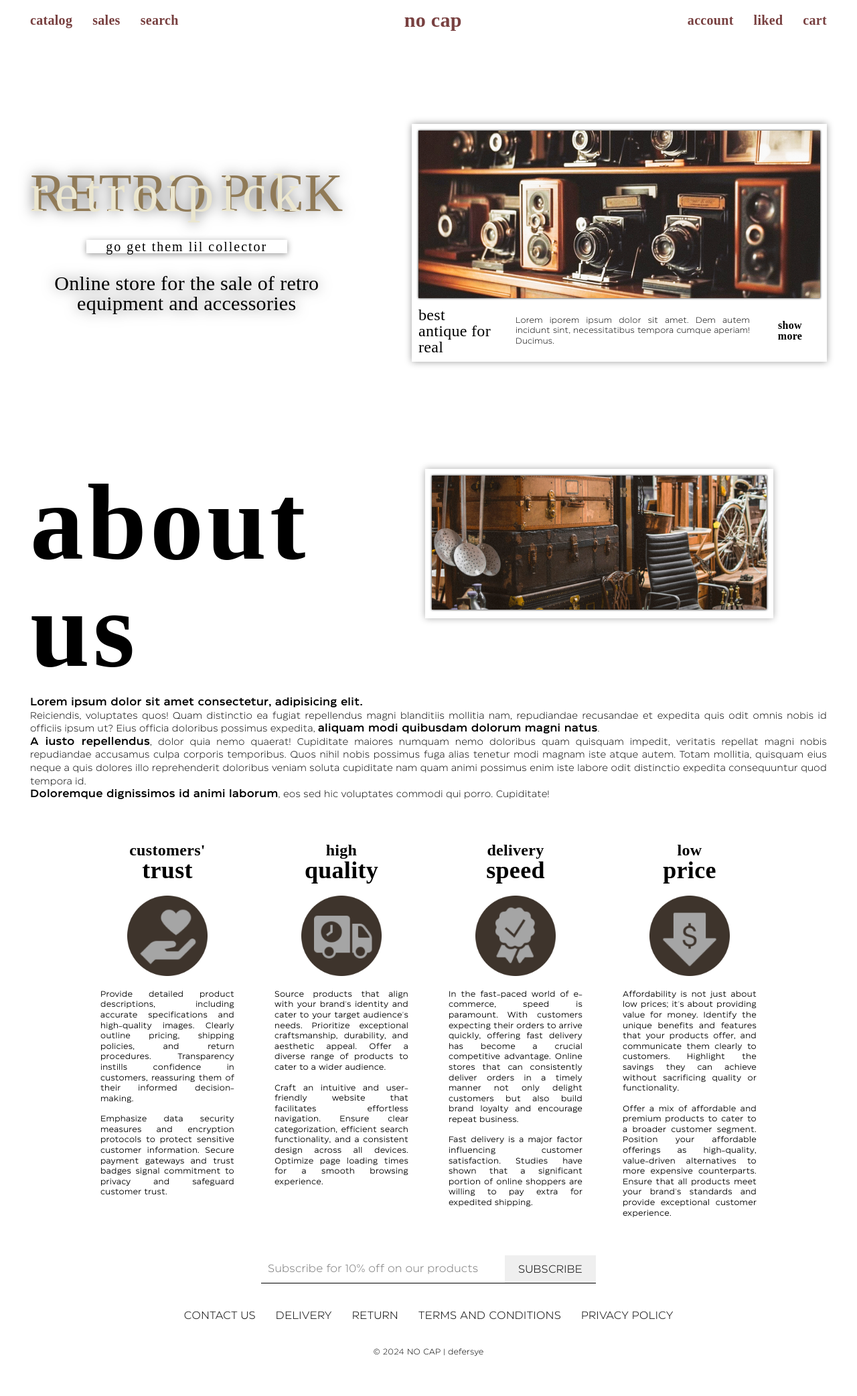
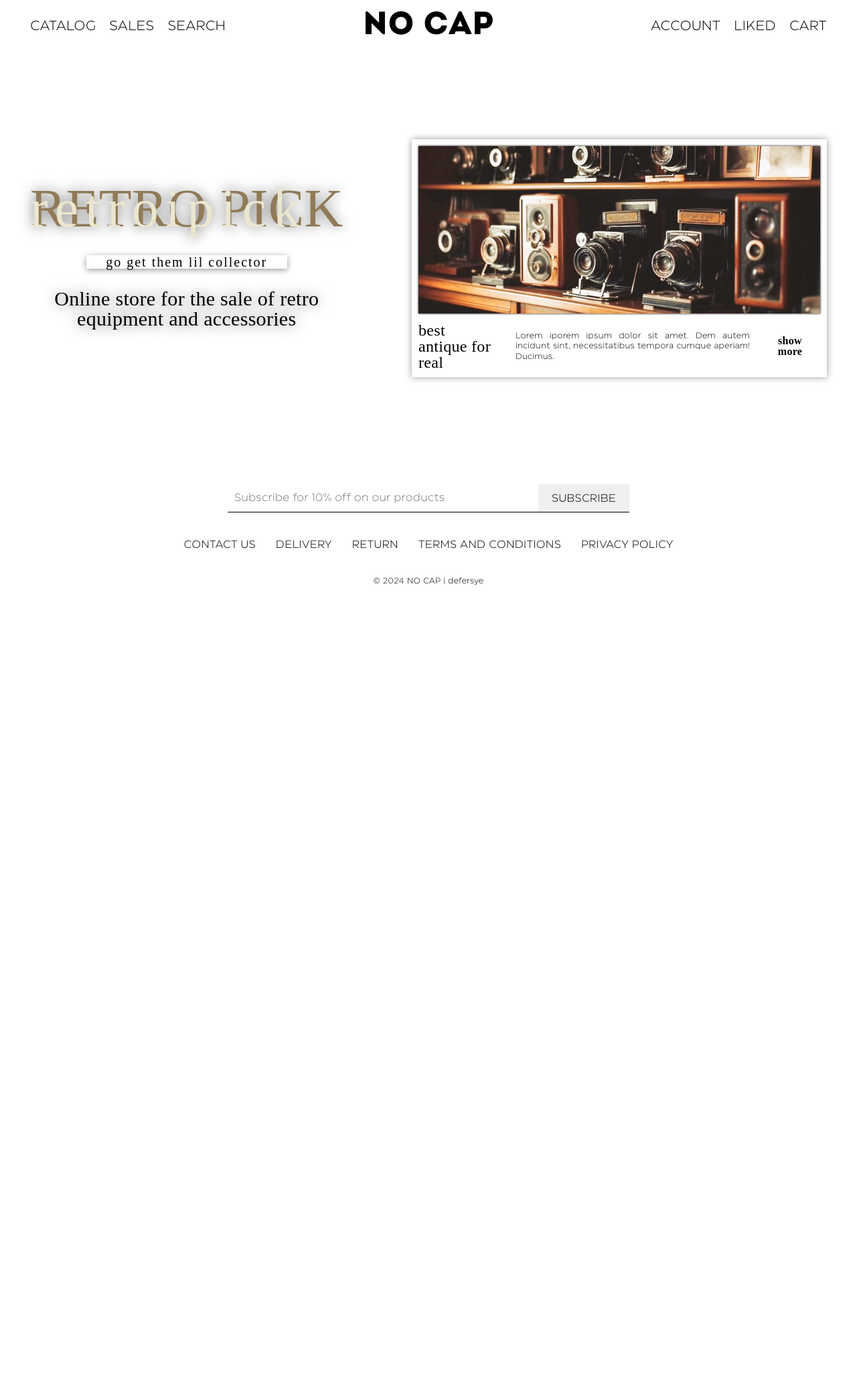
Before and after one commit to Defersye/No-cap, a PHP site: page / in a window 1280 px wide. Shown: the whole page at 67% size. After the commit the page ends 874 px from the top, so only its background shows below. Run offline with PHP 8.4, Linux system fonts and the light colour scheme.

Commit message:
new header

```diff
--- a/assets/css/general.css
+++ b/assets/css/general.css
@@ -15,8 +15,14 @@
 body::-webkit-scrollbar {
    display: none;
 }
+html {
+   height: 100%;
+}
 body {
    width: 100%;
+   height: 100%;
+   display: grid;
+   grid-template-rows: auto 1fr auto;
 }
 .container {
    margin: 0 auto;
@@ -39,39 +45,37 @@ button {
 
 /* header */
 header {
-   padding: 15px 0 10px;
-   width: 100%;
-   background: linear-gradient(to right, #af5252 50%, #0000 0%),
-      var(--first-accent-color);
-   background-position: bottom;
-   background-size: 15px 1px;
-   background-repeat: repeat-x;
+   padding: 15px 0;
 }
 header .container {
    flex-direction: row;
-   flex-grow: 1;
+}
+.left:has(.header_nav),
+.right:has(.header_nav) {
+   width: 350px;
+}
+.right:has(.header_nav) {
+   display: flex;
+   justify-content: end;
 }
 .header_nav {
+   width: fit-content;
    display: flex;
-   gap: 30px;
-   align-items: center;
+   column-gap: 20px;
    justify-content: space-between;
 }
 .header_link {
-   color: #784040;
-   font-family: "buyan";
-   font-weight: 600;
+   text-transform: uppercase;
    font-size: 20px;
 }
+.header_link:hover {
+   color: steelblue;
+}
 .header_logo {
-   font-size: 30px;
-}
-.header_btn {
-   padding: 10px 20px;
-   background-color: #783b3b;
-   border-radius: 5px;
-   color: #f5e4e4;
-   box-shadow: #0004 2px 2px 5px;
+   position: relative;
+   font-size: 48px;
+   font-family: "intro";
+   text-transform: uppercase;
 }
 
 /* footer */
@@ -82,7 +86,7 @@ footer .container {
    row-gap: 40px;
 }
 .footer_subscribe {
-   width: 500px;
+   width: 600px;
    border-bottom: #000 solid 1px;
    display: flex;
    justify-content: space-between;
@@ -101,6 +105,7 @@ footer .container {
 .footer_subscribe #submit:hover {
    background-color: steelblue;
    color: white;
+   transition: 0.2s ease-in-out;
 }
 .footer_links {
    display: flex;
@@ -109,6 +114,7 @@ footer .container {
    text-transform: uppercase;
 }
 .footer_link:hover {
+   color: steelblue;
 }
 .footer_copyright {
    font-size: 12px;
--- a/assets/font/font.css
+++ b/assets/font/font.css
@@ -33,3 +33,8 @@
    src: url("Eastman-Black.woff");
    font-weight: 700;
 }
+
+@font-face {
+   font-family: "intro";
+   src: url("Intro.otf");
+}
--- a/templates/header.html
+++ b/templates/header.html
@@ -1,15 +1,19 @@
 <header>
    <div class="container">
+      <div class="left">
          <div class="header_nav">
             <a href="catalog.php" class="header_link">catalog</a>
             <a href="sales.php" class="header_link">sales</a>
             <a href="search.php" class="header_link">search</a>
          </div>
-      <a href="index.php" class="header_link header_logo">no cap</a>
+      </div>
+      <a href="index.php" class="header_logo">no cap</a>
+      <div class="right">
          <div class="header_nav">
             <a href="account.php" class="header_link">account</a>
             <a href="liked.php" class="header_link">liked</a>
             <a href="cart.php" class="header_link">cart</a>
          </div>
       </div>
+   </div>
 </header>
--- a/views/home.php
+++ b/views/home.php
@@ -1,4 +1,5 @@
 <!-- top_sellers sales collections  -->
+<main>
    <section class="hero">
       <div class="container">
          <div class="hero_content">
@@ -16,44 +17,4 @@
             </img>
          </div>
    </section>
-<hr class="hero_hr">
-<section class="about">
-   <div class="container">
-      <div class="about_info">
-         <h2 class="about_title">about us</h2>
-         <div class="about_card"><img src="assets/img/layout/about_img.jpg" alt="" class="about_img"></div>
-      </div>
-      <p class="about_p"><span>Lorem ipsum dolor sit amet consectetur, adipisicing elit.</span> <br>Reiciendis, voluptates quos! Quam distinctio ea fugiat repellendus magni blanditiis mollitia nam, repudiandae recusandae et expedita quis odit omnis nobis id officiis ipsum ut? Eius officia doloribus possimus expedita, <span>aliquam modi quibusdam dolorum magni natus</span>. <br><span>A iusto repellendus</span>, dolor quia nemo quaerat! Cupiditate maiores numquam nemo doloribus quam quisquam impedit, veritatis repellat magni nobis repudiandae accusamus culpa corporis temporibus. Quos nihil nobis possimus fuga alias tenetur modi magnam iste atque autem. Totam mollitia, quisquam eius neque a quis dolores illo reprehenderit doloribus veniam soluta cupiditate nam quam animi possimus enim iste labore odit distinctio expedita consequuntur quod tempora id. <br><span>Doloremque dignissimos id animi laborum</span>, eos sed hic voluptates commodi qui porro. Cupiditate!</p>
-      <div class="about_content">
-         <div class="about_col">
-            <h4 class="col_subtitle">customers'</h4>
-            <h3 class="col_title">trust</h3>
-            <img src="assets/img/layout/about_col_img-1.png" alt="" class="col_img">
-            <p class="col_p">Provide detailed product descriptions, including accurate specifications and high-quality images. Clearly outline pricing, shipping policies, and return procedures. Transparency instills confidence in customers, reassuring them of their informed decision-making. </p>
-            <p class="col_p">Emphasize data security measures and encryption protocols to protect sensitive customer information. Secure payment gateways and trust badges signal commitment to privacy and safeguard customer trust. </p>
-         </div>
-         <div class="about_col">
-            <h4 class="col_subtitle">high</h4>
-            <h3 class="col_title">quality</h3>
-            <img src="assets/img/layout/about_col_img-2.png" alt="" class="col_img">
-            <p class="col_p">Source products that align with your brand's identity and cater to your target audience's needs. Prioritize exceptional craftsmanship, durability, and aesthetic appeal. Offer a diverse range of products to cater to a wider audience. </p>
-            <p class="col_p">Craft an intuitive and user-friendly website that facilitates effortless navigation. Ensure clear categorization, efficient search functionality, and a consistent design across all devices. Optimize page loading times for a smooth browsing experience.</p>
-         </div>
-         <div class="about_col">
-            <h4 class="col_subtitle">delivery</h4>
-            <h3 class="col_title">speed</h3>
-            <img src="assets/img/layout/about_col_img-3.png" alt="" class="col_img">
-            <p class="col_p">In the fast-paced world of e-commerce, speed is paramount. With customers expecting their orders to arrive quickly, offering fast delivery has become a crucial competitive advantage. Online stores that can consistently deliver orders in a timely manner not only delight customers but also build brand loyalty and encourage repeat business.</p>
-            <p class="col_p">Fast delivery is a major factor influencing customer satisfaction. Studies have shown that a significant portion of online shoppers are willing to pay extra for expedited shipping.</p>
-         </div>
-         <div class="about_col">
-            <h4 class="col_subtitle">low</h4>
-            <h3 class="col_title">price</h3>
-            <img src="assets/img/layout/about_col_img-4.png" alt="" class="col_img">
-            <p class="col_p">Affordability is not just about low prices; it's about providing value for money. Identify the unique benefits and features that your products offer, and communicate them clearly to customers. Highlight the savings they can achieve without sacrificing quality or functionality. </p>
-            <p class="col_p">Offer a mix of affordable and premium products to cater to a broader customer segment. Position your affordable offerings as high-quality, value-driven alternatives to more expensive counterparts. Ensure that all products meet your brand's standards and provide exceptional customer experience.</p>
-         </div>
-      </div>
-   </div>
-</section>
-<hr class="about_hr">
+</main>
```
Also changed, not shown: assets/font/Intro.otf (added). Lines whose indentation alone changed are shown as unchanged.
